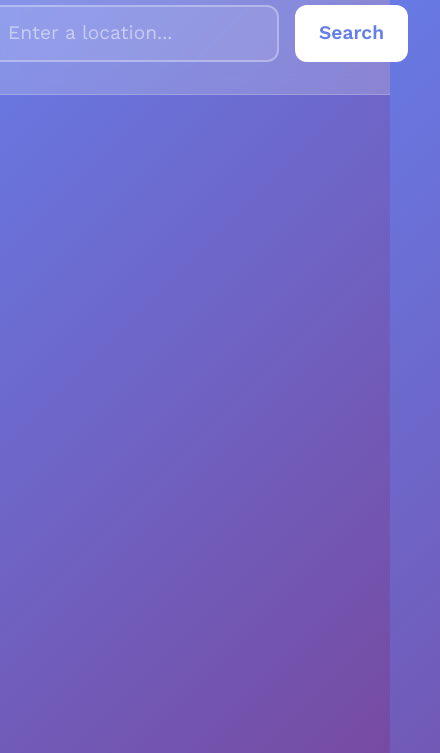
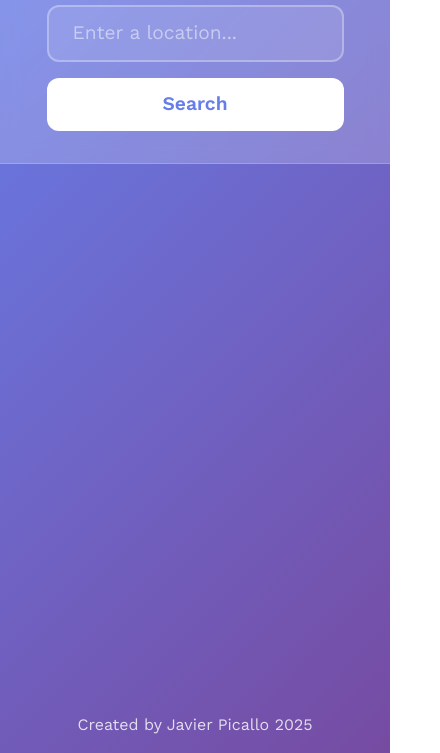
Before and after one commit to javgiu/weather-app, a website built with webpack: page src/template.html in a window 390 px wide. Shown: the part 91-844 px from the top of the page, 440 px wide, since content can reach past the window. Built offline with nearby package versions, Linux system fonts and the light colour scheme.

Commit message:
Add mobile responsive design and README.md

```diff
--- a/package.json
+++ b/package.json
@@ -18,7 +18,7 @@
     "installations": "npm install --save-dev webpack webpack-cli html-webpack-plugin style-loader css-loader html-loader webpack-dev-server webpack-merge",
     "build": "webpack --config webpack.prod.js",
     "dev": "webpack serve --config webpack.dev.js",
-    "deploy": "git checkout gh-pages && git merge main --no-edit && npm run build && git add dist -f && git commit -m 'Deployment commit' || echo 'No changes to commit' && git subtree push --prefix dist origin gh-pages && git checkout main"
+    "deploy": "git checkout -b gh-pages && git merge main --no-edit && npm run build && git add dist -f && git commit -m 'Deployment commit' || echo 'No changes to commit' && git subtree push --prefix dist origin gh-pages && git checkout main"
   },
   "devDependencies": {
     "css-loader": "^7.1.2",
--- a/src/styles/base.css
+++ b/src/styles/base.css
@@ -1,7 +1,10 @@
 body {
     font-family: 'Work sans', sans-serif;
-    background: linear-gradient(135deg, #667eea 0%, #764ba2 100%);
-    min-height: 100vh;
+    background: linear-gradient(135deg, #667eea 0%, #764ba2 100%) no-repeat;
+    height: 100vh;
+    display: flex;
+    flex-direction: column;
+    justify-content: space-between;
 }
 
 h1,
@@ -49,6 +52,12 @@ header h1 {
     flex: 1;
 }
 
+footer {
+    color: rgba(255, 255, 255, 0.8);
+    text-align: center;
+    padding: 1rem;
+}
+
 @media (min-width: 768px) {
     .header-container {
         flex-direction: row;
--- a/src/styles/form.css
+++ b/src/styles/form.css
@@ -53,3 +53,14 @@
     outline: 2px solid lightgray;
     outline-offset: 2px;
 }
+
+@media(max-width: 497px) {
+    #search-form {
+        flex-direction: column;
+    }
+
+    #search-form button {
+        flex: 1;
+        padding: 0.75rem 1.5rem;
+    }
+}
--- a/src/styles/weather-card.css
+++ b/src/styles/weather-card.css
@@ -97,3 +97,13 @@
     font-weight: 700;
     color: #333;
 }
+
+@media(max-width: 497px) {
+    .card-description {
+        grid-template-columns: 1fr;
+    }
+
+    .card-container:last-child {
+        max-width: 100%;
+    }
+}
--- a/src/template.html
+++ b/src/template.html
@@ -30,6 +30,8 @@
     <main>
       <div id="weather-display"></div>
     </main>
-    <footer></footer>
+    <footer>
+      Created by <a href="https://github.com/javgiu">Javier Picallo</a> 2025
+    </footer>
   </body>
 </html>
```
Also changed, not shown: README.md, screenshots/mobile1.png (added), screenshots/mobile2.png (added), screenshots/screenshot.png (added).
